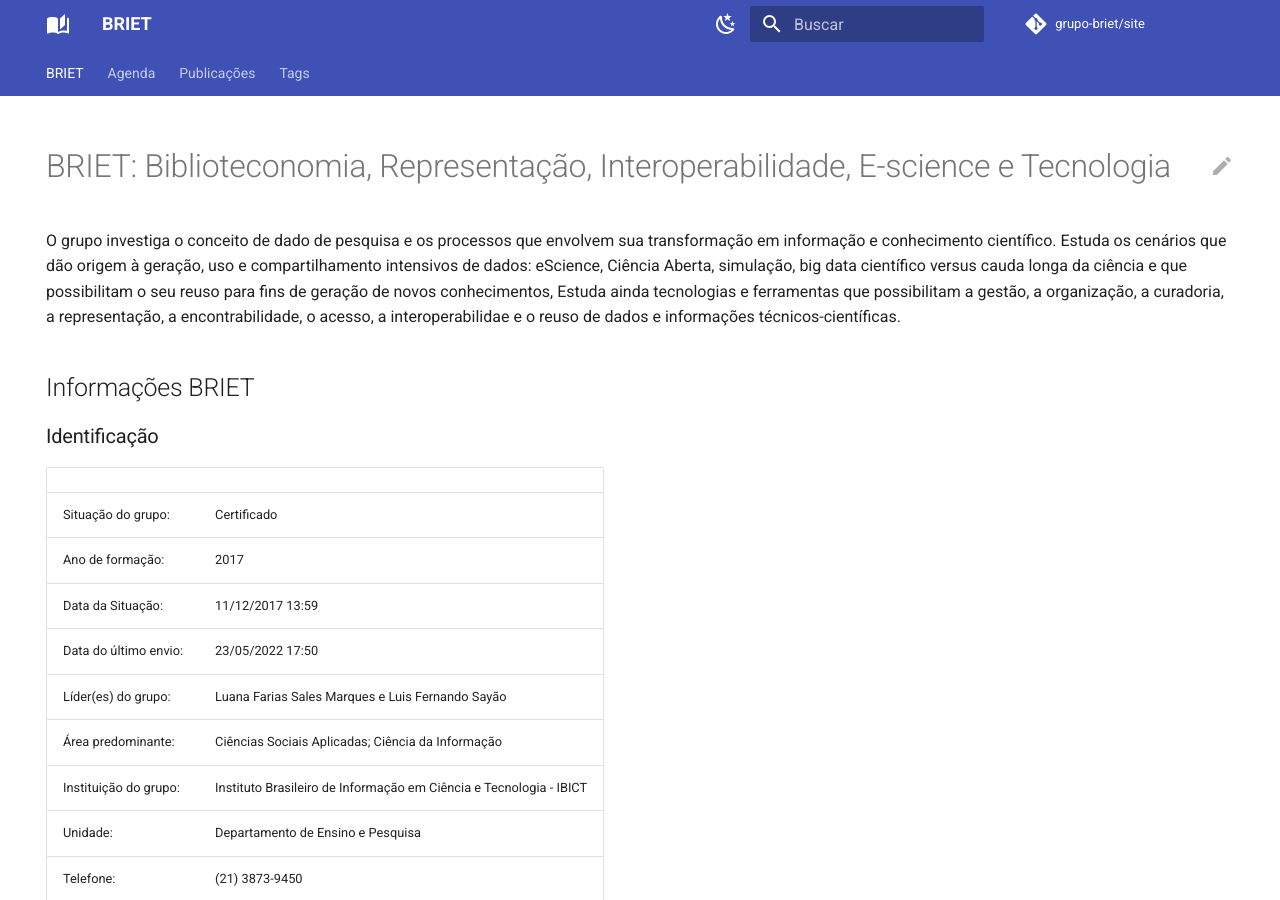
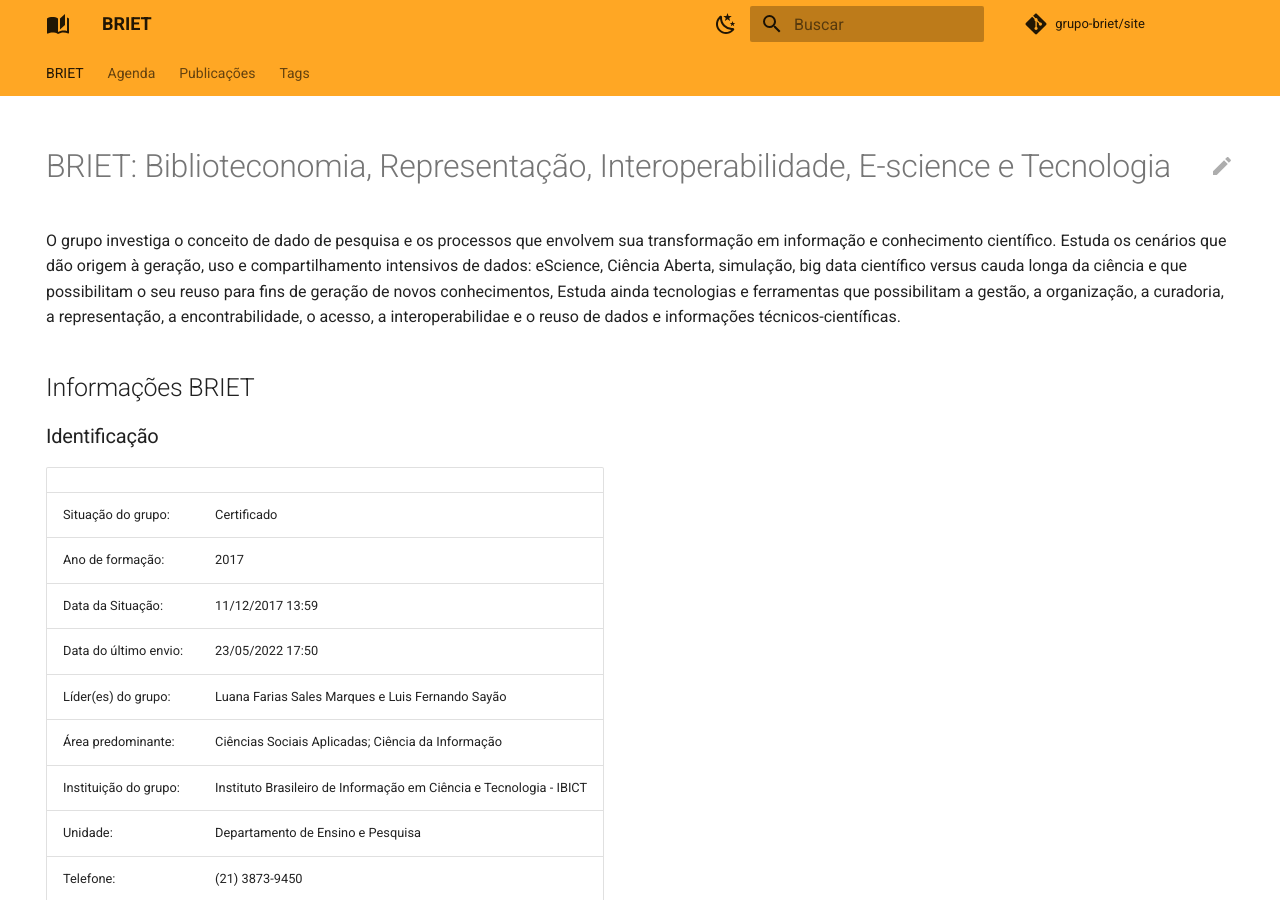
Before and after one commit to keellyayala/grupo-briet.github.io, an MkDocs documentation site: the page built from docs/index.md, in a window 1280 px wide and 900 px high. Built offline with MkDocs 1.6.1 and Material for MkDocs 9.7.7, drawn with Linux system fonts in a browser that asks for light colours; a script that is not in the unit is left out; comment, search, counter and statistics services are not loaded.

Commit message:
Update mkdocs.yml

```diff
--- a/mkdocs.yml
+++ b/mkdocs.yml
@@ -1,6 +1,6 @@
 site_name: BRIET
 site_url: https://grupo-briet.github.io/site
-site_author: Colaboradores BRIET
+site_author: Colaboradores do Grupo BRIET
 site_description: Site do Grupo de Pesquisa BRIET.
 
 # Repository
@@ -19,8 +19,8 @@ theme:
   palette:
     - media: "(prefers-color-scheme: light)"
       scheme: default
-      primary: indigo
-      accent: indigo
+      primary: orange
+      accent: orange
       toggle:
         icon: material/weather-night
         name: Trocar para modo escuro
```
